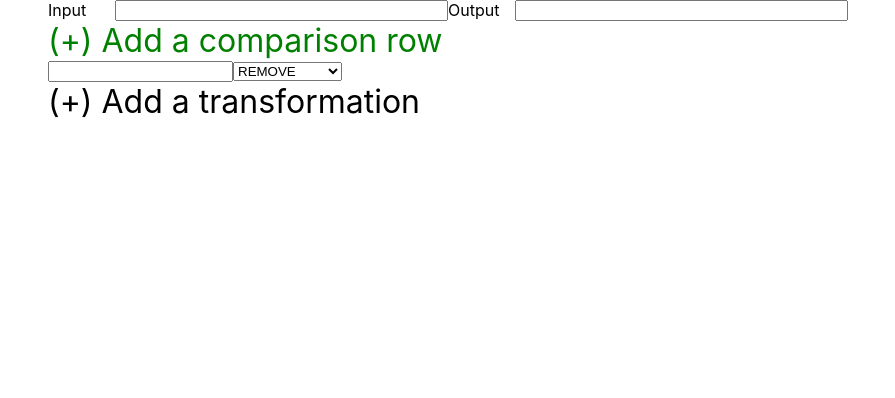
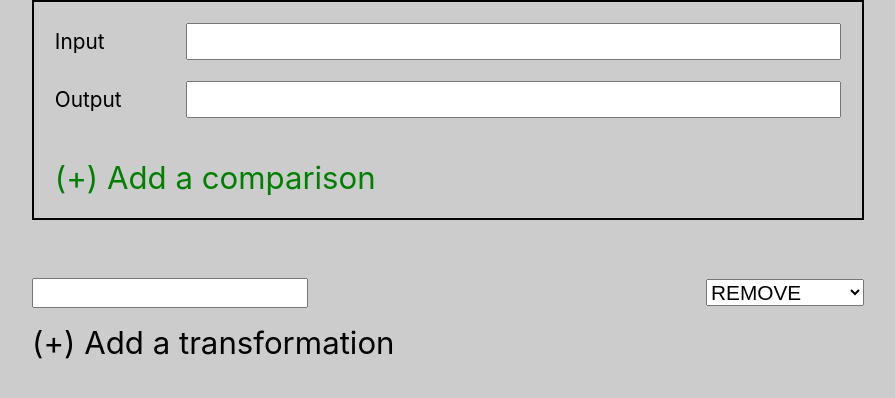
Before and after one commit to batzlerg/renamer, a React (Create React App) app: page / in a window 1280 px wide. Shown: the top 398 px of the page, without its empty margins (192-1087 px from the left). Built offline with nearby package versions, Linux system fonts and the light colour scheme.

Commit message:
basic redesign to stop the UI from hurting my eyeballs

```diff
--- a/src/App.css
+++ b/src/App.css
@@ -1,4 +1,9 @@
 .container {
-  max-width: 50rem;
+  max-width: 40rem;
   margin: 0 auto;
 }
+
+html {
+  background-color: #ccc;
+  font-size: 1.3rem;
+}
--- a/src/components/AddRemoveButton.css
+++ b/src/components/AddRemoveButton.css
@@ -1,3 +1,3 @@
 .addRemoveButton {
-  font-size: 2rem;
+  font-size: 1.5rem;
 }
--- a/src/components/Comparison/ComparisonRow.css
+++ b/src/components/Comparison/ComparisonRow.css
@@ -1,4 +1,6 @@
 .comparisonRow {
   display: grid;
-  grid-template-columns: 1fr 1fr;
+  /* grid-template-columns: 1fr 1fr; */
+  grid-column-gap: 2rem;
+  grid-row-gap: 1rem;
 }
--- a/src/components/Comparison/ComparisonRowContainer.css
+++ b/src/components/Comparison/ComparisonRowContainer.css
@@ -1,3 +1,14 @@
+.comparisonRowContainer {
+  margin-bottom: 2rem;
+  border: 2px solid black;
+  padding: 1rem;
+
+  display: grid;
+  /* grid-template-columns: 1fr 1fr; */
+  /* grid-column-gap: 2rem; */
+  grid-row-gap: 2rem;
+}
+
 .addComparison {
   color: green;
 }
--- a/src/components/Comparison/ComparisonRowContainer.js
+++ b/src/components/Comparison/ComparisonRowContainer.js
@@ -19,7 +19,7 @@ function ComparisonRowContainer(props) {
         type="add"
         onClick={props.onAddComparison}
         className="addComparison"
-        text="Add a comparison row"
+        text="Add a comparison"
       />
     </div>
   );
--- a/src/components/Comparison/TextBox.css
+++ b/src/components/Comparison/TextBox.css
@@ -1,4 +1,9 @@
 .textBox {
   display: grid;
   grid-template-columns: 1fr 5fr;
+  align-items: center;
 }
+
+.textBox input {
+  font-size: 1.3rem;
+}
--- a/src/components/Transformation/TransformRow.css
+++ b/src/components/Transformation/TransformRow.css
@@ -1,7 +1,10 @@
 .transformRow {
-
+  height: 3rem;
+  display: flex;
+  align-items: center;
+  justify-content: space-between;
 }
 
-.removeTransformation {
-  font-size: 2rem;
+.transformRow input, .transformRow select {
+  font-size: 1rem;
 }
--- a/src/components/Transformation/TransformRowContainer.css
+++ b/src/components/Transformation/TransformRowContainer.css
@@ -1,3 +1,4 @@
 .transformRowContainer {
-
+  display: grid;
+  grid-template-rows: repeat(auto-fill, 3rem);
 }
```
